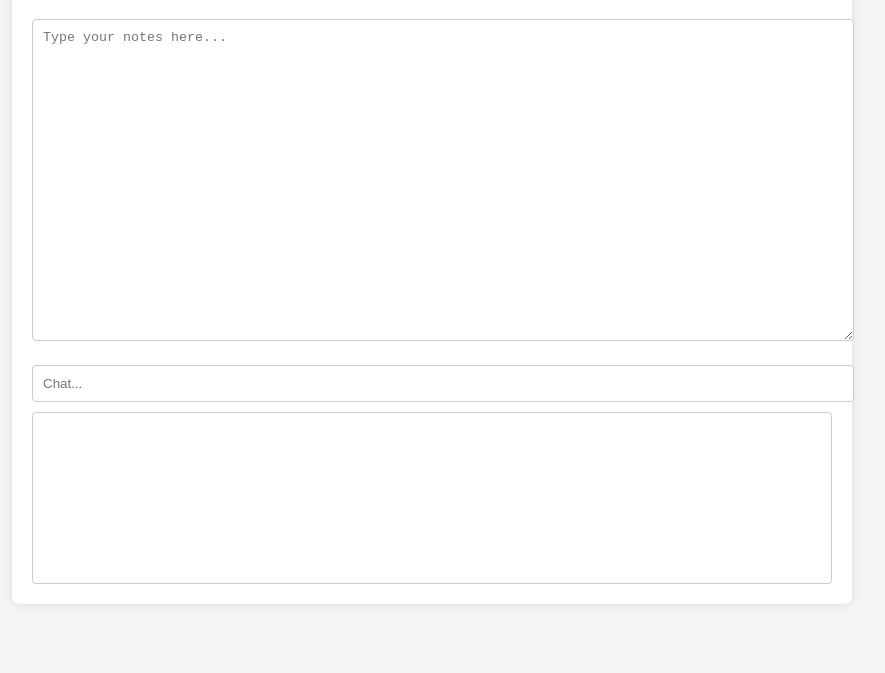
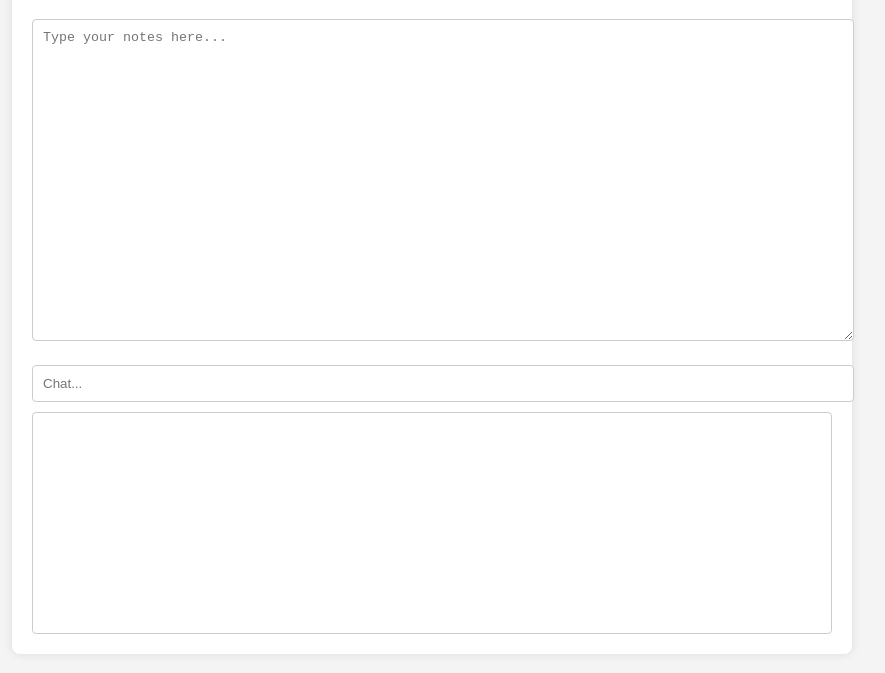
Before and after one commit to tashaxanavsem82/real-time-note-sharing, a website: page index.html in a window 1280 px wide. Shown: the part 101-774 px from the top of the page, without its empty margins (208-1093 px from the left). Drawn offline with Linux system fonts and the light colour scheme.

Commit message:
Update chat-box height for better usability.

```diff
--- a/style.css
+++ b/style.css
@@ -39,7 +39,7 @@ body {
 
 #chat-box {
     margin-top: 10px;
-    height: 150px;
+    height: 200px;  /* Increased height for better visibility */
     overflow-y: auto;
     border: 1px solid #ccc;
     padding: 10px;
```
